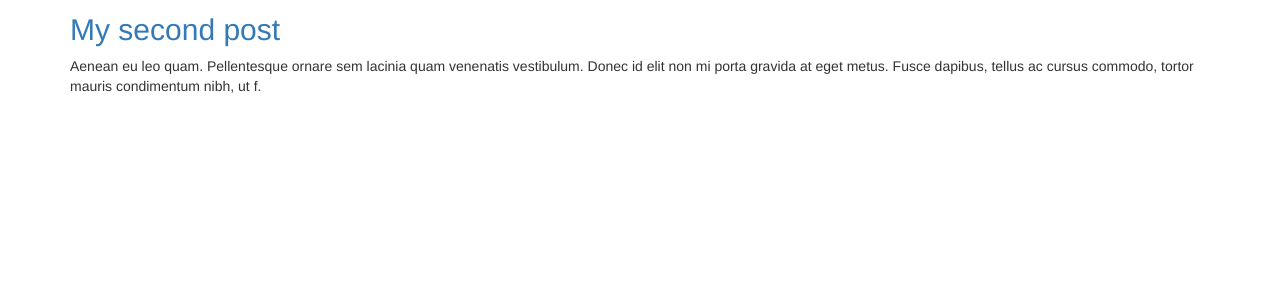
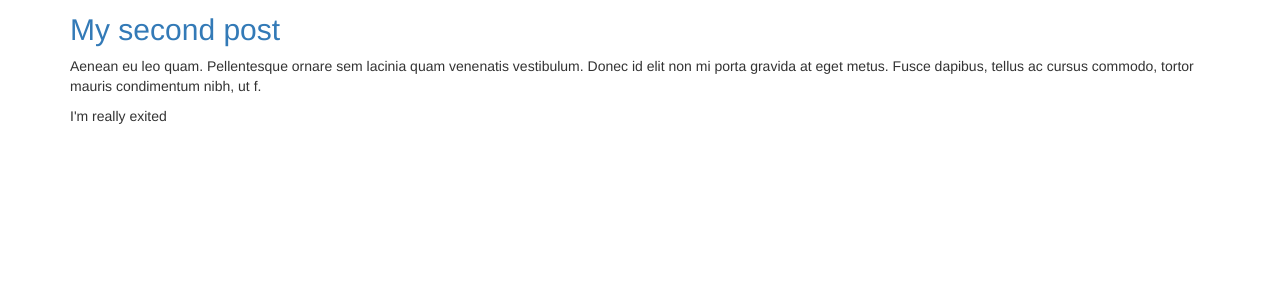
Before and after one commit to Eliacer/helloapp, a Django app: template howdy/templates/post_list.html in a window 1280 px wide. Shown: the part 230-530 px from the top of the page. Run offline with Django 3.2, Linux system fonts and the light colour scheme; the template is opened without the code that fills it, so the values that code supplies are empty; some libraries are stand-ins or nearby versions.

Commit message:
Cambie el html de la pagina

```diff
--- a/howdy/templates/post_list.html
+++ b/howdy/templates/post_list.html
@@ -25,6 +25,7 @@
                         <h2><a href="">My second post</a></h2>
                         <p>Aenean eu leo quam. Pellentesque ornare sem lacinia quam venenatis vestibulum. Donec id elit non mi porta gravida at eget metus. Fusce dapibus, tellus ac cursus commodo, tortor mauris condimentum nibh, ut f.</p>
                     </div>
+                    <p>I'm really exited </p>
                 </div>
             </div>
         </div>
```
